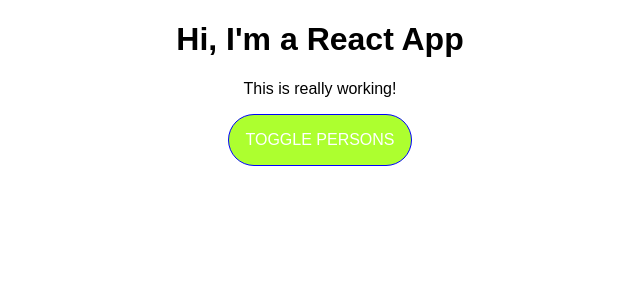
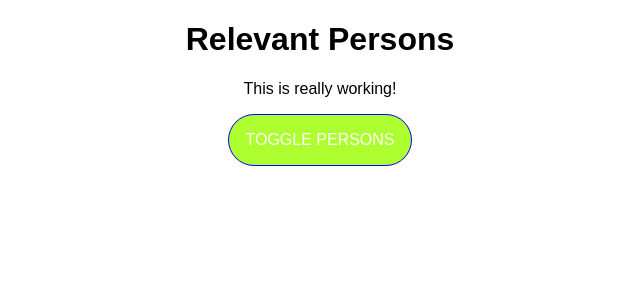
Before and after one commit to obfusticatedcode/react-basics, a React app: page / in a window 1280 px wide. Shown: the top 300 px of the page, without its empty margins (320-960 px from the left). Built offline with nearby package versions, Linux system fonts and the light colour scheme.

Commit message:
using this.props

```diff
--- a/src/components/Cockpit/Cockpit.js
+++ b/src/components/Cockpit/Cockpit.js
@@ -18,7 +18,7 @@ const cockpit = (props) => {
 
   return (
     <div className={classes.Cockpit}>
-      <h1>Hi, I'm a React App</h1>
+      <h1>{props.appTitle}</h1>
       <p className={assignedClasses.join(' ')}>This is really working!</p>
       <button className={btnClass} onClick={props.clicked}>Toggle Persons</button>
     </div>
--- a/src/components/Persons/Person/Person.js
+++ b/src/components/Persons/Person/Person.js
@@ -4,9 +4,7 @@ import classes from './Person.css';
 const person = (props) => {
   return (
     <div className={classes.Person}>
-      <p onClick={props.click}>I'm {props.name}
-        and {props.age}
-        years old!</p>
+      <p onClick={props.click}>I'm {props.name} and {props.age} years old!</p>
       <p>{props.children}</p>
       <input type="text" onChange={props.changed} value={props.name}/>
     </div>
--- a/src/containers/App.js
+++ b/src/containers/App.js
@@ -68,6 +68,7 @@ class App extends Component {
     return (
       <div className={classes.App}>
         <Cockpit
+          appTitle={this.props.title}
           showPersons={this.state.showPersons}
           persons={this.state.persons}
           clicked={this.togglePersonsHandler}/>
--- a/src/index.js
+++ b/src/index.js
@@ -4,5 +4,5 @@ import './index.css';
 import App from './containers/App';
 import registerServiceWorker from './registerServiceWorker';
 
-ReactDOM.render(<App />, document.getElementById('root'));
+ReactDOM.render(<App title="Relevant Persons"/>, document.getElementById('root'));
 registerServiceWorker();
```
